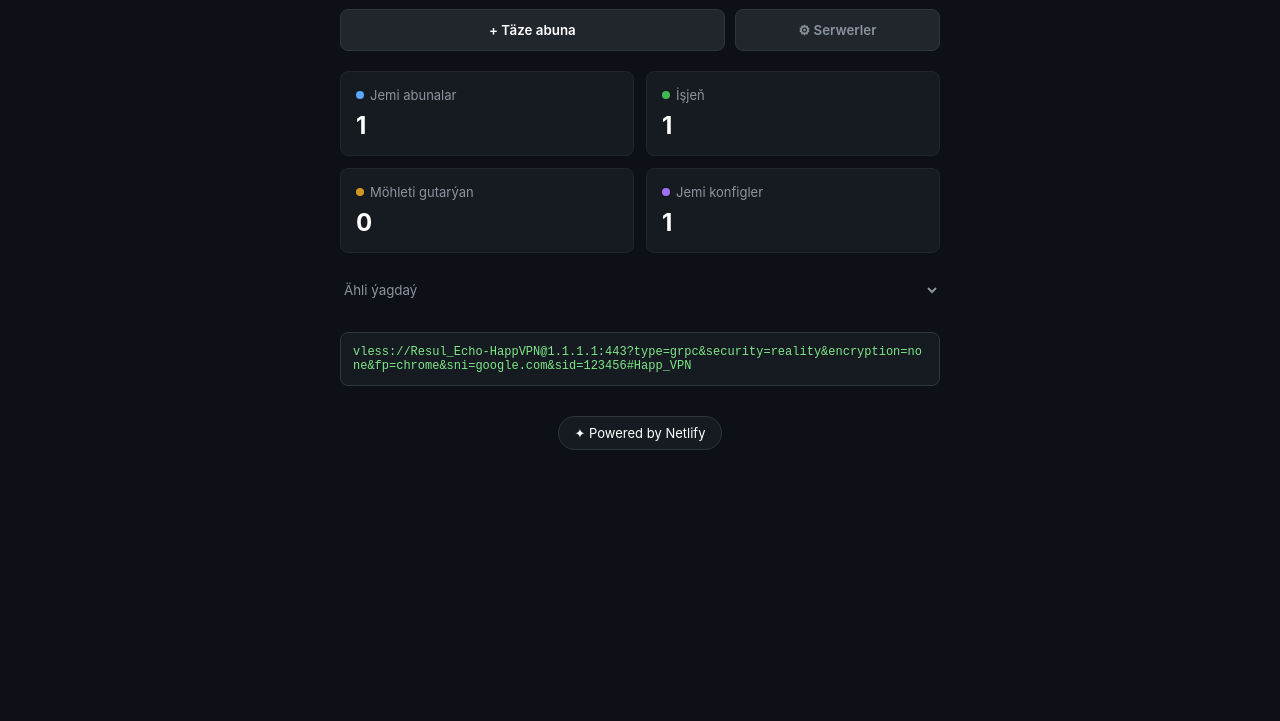
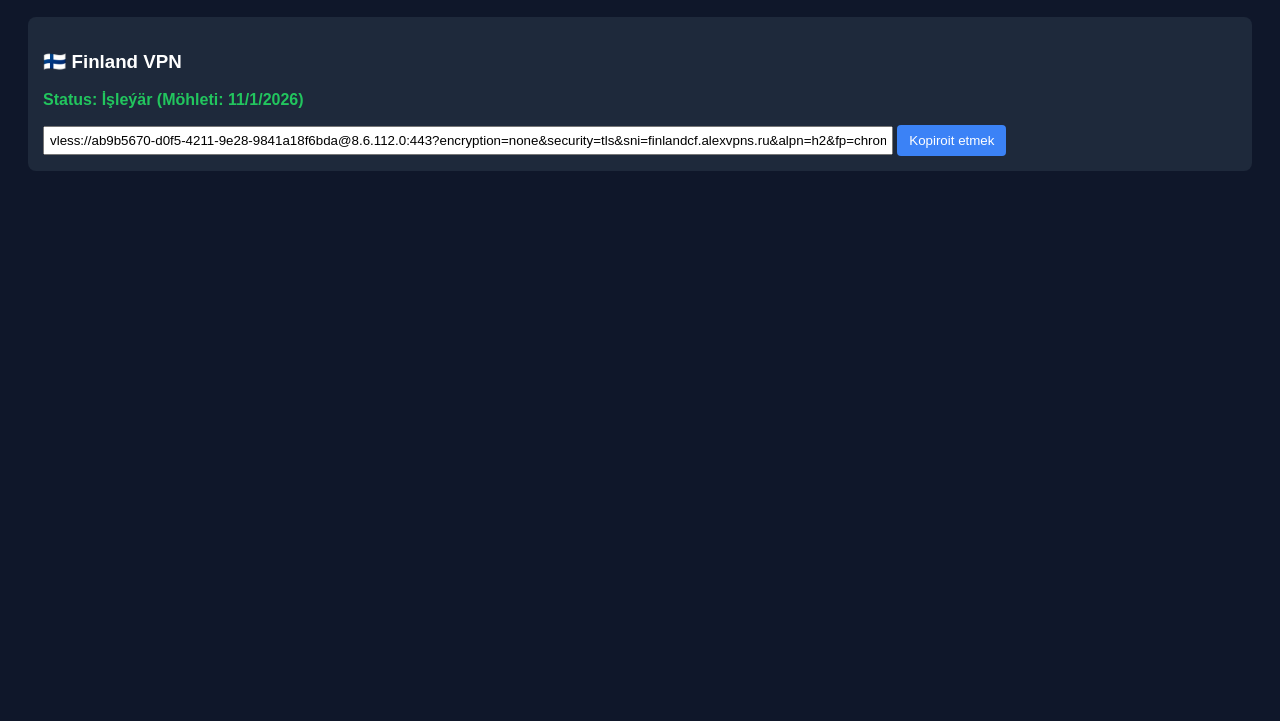
Before and after one commit to resuldowletmammedow222-stack/happ-vpn, a plain HTML site: page index.html in a window 1280 px wide. Shown: the part 79-800 px from the top of the page. Drawn offline with Linux system fonts and the light colour scheme.

Commit message:
Update index.html

```diff
--- a/index.html
+++ b/index.html
@@ -2,220 +2,63 @@
 <html lang="tk">
 <head>
     <meta charset="UTF-8">
-    <meta name="viewport" content="width=device-width, initial-scale=1.0">
-    <title>Abunalar - Resulpanel</title>
+    <title>VPN Panel</title>
     <style>
-        * {
-            box-sizing: border-box;
-            margin: 0;
-            padding: 0;
-            font-family: -apple-system, BlinkMacSystemFont, "Segoe UI", Roboto, sans-serif;
-        }
-
-        body {
-            background-color: #0d1117;
-            color: #c9d1d9;
-            padding: 20px;
-        }
-
-        .container {
-            max-width: 600px;
-            margin: 0 auto;
-        }
-
-        .header {
-            display: flex;
-            justify-content: space-between;
-            align-items: center;
-            margin-bottom: 5px;
-        }
-
-        .header h1 {
-            color: #ffffff;
-            font-size: 22px;
-        }
-
-        .subtitle {
-            color: #8b949e;
-            font-size: 14px;
-            margin-bottom: 20px;
-        }
-
-        .top-buttons {
-            display: flex;
-            gap: 10px;
-            margin-bottom: 20px;
-        }
-
-        .btn-add {
-            flex: 2;
-            background-color: #21262d;
-            color: #ffffff;
-            border: 1px solid #30363d;
-            padding: 12px;
-            border-radius: 8px;
-            font-weight: 600;
-            cursor: pointer;
-            text-align: center;
-        }
-
-        .btn-servers {
-            flex: 1;
-            background-color: #21262d;
-            color: #8b949e;
-            border: 1px solid #30363d;
-            padding: 12px;
-            border-radius: 8px;
-            font-weight: 600;
-            cursor: pointer;
-            display: flex;
-            align-items: center;
-            justify-content: center;
-            gap: 5px;
-        }
-
-        .stats-grid {
-            display: grid;
-            grid-template-columns: 1fr 1fr;
-            gap: 12px;
-            margin-bottom: 20px;
-        }
-
-        .stat-card {
-            background-color: #161b22;
-            border: 1px solid #21262d;
-            border-radius: 8px;
-            padding: 15px;
-        }
-
-        .stat-title {
-            font-size: 13px;
-            color: #8b949e;
-            display: flex;
-            align-items: center;
-            gap: 6px;
-            margin-bottom: 8px;
-        }
-
-        .stat-title .dot {
-            width: 8px;
-            height: 8px;
-            border-radius: 50%;
-        }
-
-        .blue-dot { background-color: #58a6ff; }
-        .green-dot { background-color: #3fb950; }
-        .yellow-dot { background-color: #d29922; }
-        .purple-dot { background-color: #a371f7; }
-
-        .stat-value {
-            font-size: 24px;
-            font-weight: bold;
-            color: #ffffff;
-        }
-
-        .filter-select {
-            width: 100%;
-            background-color: transparent;
-            color: #8b949e;
-            border: none;
-            padding: 8px 0;
-            margin-bottom: 15px;
-            outline: none;
-        }
-
-        .config-box {
-            background-color: #161b22;
-            border: 1px solid #30363d;
-            border-radius: 8px;
-            padding: 12px;
-            font-family: monospace;
-            font-size: 12px;
-            word-break: break-all;
-            color: #7ee787;
-            margin-top: 10px;
-        }
-
-        .footer {
-            margin-top: 30px;
-            text-align: center;
-        }
-
-        .netlify-badge {
-            display: inline-flex;
-            align-items: center;
-            gap: 6px;
-            background-color: #161b22;
-            border: 1px solid #30363d;
-            padding: 8px 16px;
-            border-radius: 20px;
-            color: #ffffff;
-            font-size: 13px;
-            text-decoration: none;
-        }
+        body { font-family: Arial, sans-serif; background: #0f172a; color: #fff; padding: 20px; }
+        .vpn-card { background: #1e293b; padding: 15px; border-radius: 8px; margin-bottom: 10px; }
+        .expired { color: #ef4444; font-weight: bold; }
+        .active { color: #22c55e; font-weight: bold; }
+        button { background: #3b82f6; color: white; border: none; padding: 8px 12px; border-radius: 4px; cursor: pointer; }
     </style>
 </head>
 <body>
 
-    <div class="container">
-        <div class="header">
-            <h1>Abunalar</h1>
-        </div>
-        <div class="subtitle">Abunalaryňyzy dolandyryň</div>
-
-        <div class="top-buttons">
-            <button class="btn-add" onclick="addHappConfig()">+ Täze abuna</button>
-            <button class="btn-servers">⚙ Serwerler</button>
-        </div>
-
-        <div class="stats-grid">
-            <div class="stat-card">
-                <div class="stat-title"><span class="dot blue-dot"></span> Jemi abunalar</div>
-                <div class="stat-value" id="totalCount">1</div>
-            </div>
-            <div class="stat-card">
-                <div class="stat-title"><span class="dot green-dot"></span> İşjeň</div>
-                <div class="stat-value" id="activeCount">1</div>
-            </div>
-            <div class="stat-card">
-                <div class="stat-title"><span class="dot yellow-dot"></span> Möhleti gutarýan</div>
-                <div class="stat-value">0</div>
-            </div>
-            <div class="stat-card">
-                <div class="stat-title"><span class="dot purple-dot"></span> Jemi konfigler</div>
-                <div class="stat-value">1</div>
-            </div>
-        </div>
-
-        <select class="filter-select">
-            <option>Ähli ýagdaý</option>
-        </select>
-
-        <!-- Happ VPN Konfigurationsy -->
-        <div class="config-box" id="happConfig">
-            vless://Resul_Echo-HappVPN@1.1.1.1:443?type=grpc&security=reality&encryption=none&fp=chrome&sni=google.com&sid=123456#Happ_VPN
-        </div>
-
-        <div class="footer">
-            <div class="netlify-badge">
-                <span>✦ Powered by Netlify</span>
-            </div>
-        </div>
-    </div>
+    <h2>Meniň VPN Panelim</h2>
+    <div id="vpn-list"></div>
 
     <script>
-        function addHappConfig() {
-            const randomId = Math.floor(1000 + Math.random() * 9000);
-            const newConfig = `vless://Resul_Echo-HappVPN-${randomId}@1.1.1.1:443?type=grpc&security=reality&encryption=none&fp=chrome&sni=google.com&sid=${randomId}#Happ_VPN_${randomId}`;
+        // VPN-leriň sanawy (Bir ýa-da birnäçe edip goşup bilersiňiz)
+        const vpnData = [
+            {
+                name: "🇫🇮 Finland VPN",
+                expireDate: "2026-11-01T23:59:59", // Möhlet güni we wagty
+                link: "vless://ab9b5670-d0f5-4211-9e28-9841a18f6bda@8.6.112.0:443?encryption=none&security=tls&sni=finlandcf.alexvpns.ru&alpn=h2&fp=chrome&type=ws&host=finlandcf.alexvpns.ru&path=%2Fmuhasv&headers=%7B%0A%20%20%22Host%22%3A%20%22finlandcf.alexvpns.ru%22%0A%7D&fragment=2%2C0-1%2Ctlshello%2Cnull&fm=%7B%22tcp%22%3A%5B%7B%22settings%22%3A%7B%22delay%22%3A%220-1%22%2C%22length%22%3A%222%22%2C%22packets%22%3A%22tlshello%22%7D%2C%22type%22%3A%22fragment%22%7D%5D%7D#%F0%9F%87%AB%F0%9F%87%AE%20Finland"
+            }
+            // Başga VPN-leri hem şu formatda goşup bilersiňiz:
+            // { name: "🇺🇸 USA VPN", expireDate: "2026-05-10T00:00:00", link: "vless://..." }
+        ];
 
-            document.getElementById('happConfig').innerText = newConfig;
+        const container = document.getElementById("vpn-list");
+        const now = new Date().getTime();
 
-            let total = parseInt(document.getElementById('totalCount').innerText);
-            let active = parseInt(document.getElementById('activeCount').innerText);
-            document.getElementById('totalCount').innerText = total + 1;
-            document.getElementById('activeCount').innerText = active + 1;
+        vpnData.forEach((vpn, index) => {
+            const expireTime = new Date(vpn.expireDate).getTime();
+            const card = document.createElement("div");
+            card.className = "vpn-card";
 
-            alert("Täze Happ VPN kody döredildi!");
+            if (now > expireTime) {
+                // Möhleti dolan ýagdaýy (Bloklanan ýaly görkezmek)
+                card.innerHTML = `
+                    <h3>${vpn.name}</h3>
+                    <p class="expired">⚠️ Bu VPN-iň möhleti doldy (${new Date(vpn.expireDate).toLocaleDateString()}) we bloklandy!</p>
+                `;
+            } else {
+                // Hozirçe işleýän ýagdaýy
+                card.innerHTML = `
+                    <h3>${vpn.name}</h3>
+                    <p class="active">Status: İşleýär (Möhleti: ${new Date(vpn.expireDate).toLocaleDateString()})</p>
+                    <input type="text" value="${vpn.link}" readonly style="width: 70%; padding: 5px;" id="link-${index}">
+                    <button onclick="copyLink('link-${index}')">Kopiroit etmek</button>
+                `;
+            }
+            container.appendChild(card);
+        });
+
+        function copyLink(id) {
+            const copyText = document.getElementById(id);
+            copyText.select();
+            document.execCommand("copy");
+            alert("VPN kody göçürildi!");
         }
     </script>
 
```
